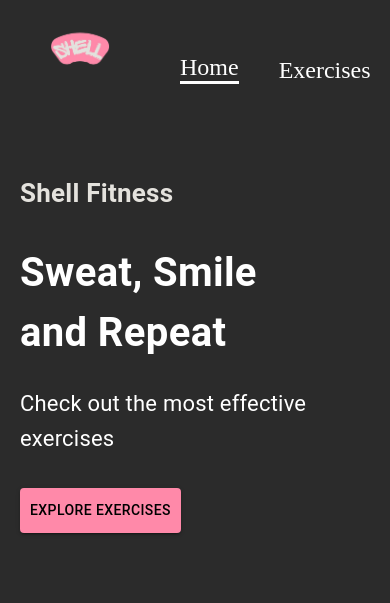
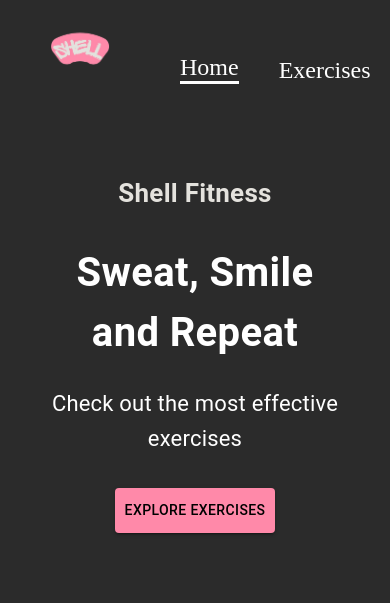
Before and after one commit to ToniDevStyle/ShellFitness, a React (Create React App) app: page / in a window 390 px wide. Shown: the top 603 px of the page. Built offline with nearby package versions, Linux system fonts and the light colour scheme; no server answers.

Commit message:
solved styling responsive error

```diff
--- a/src/App.css
+++ b/src/App.css
@@ -163,7 +163,7 @@ body {
    display: none;
   }
 
-  .box-her{
+  .box-hero{
     align-items: center;
     text-align: center;
     justify-content: center;
```
